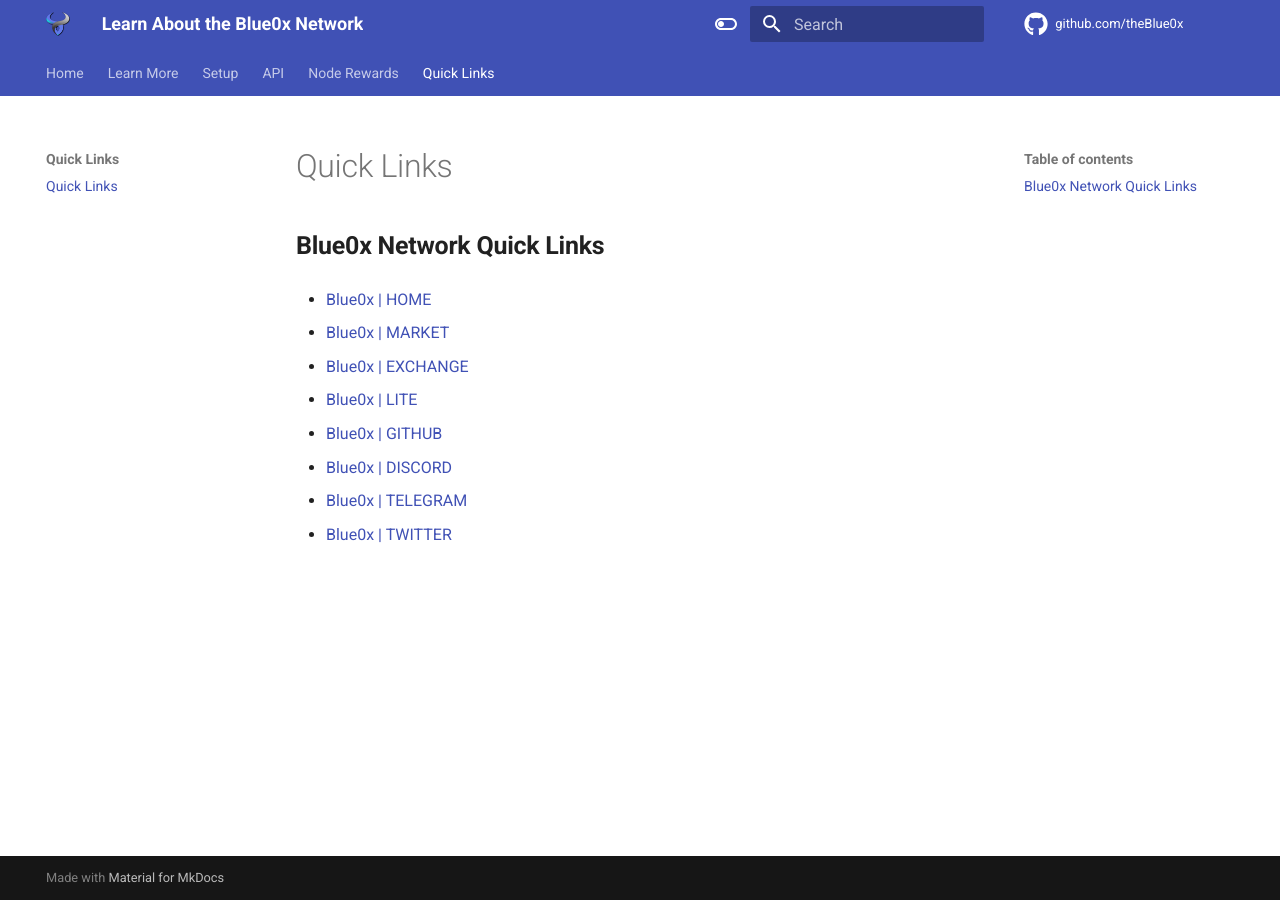
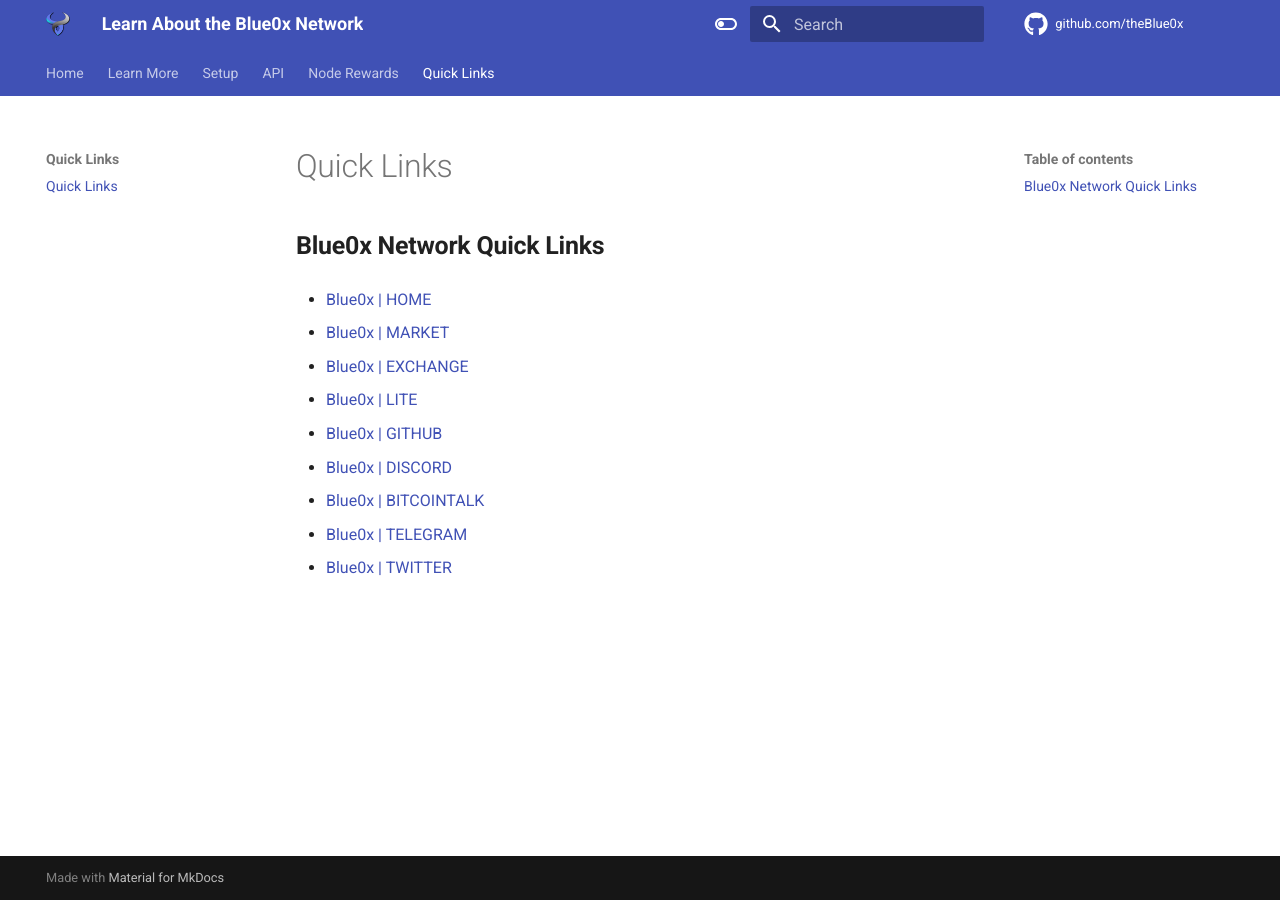
Before and after one commit to theBlue0x/docs, an MkDocs documentation site: the page built from docs/links/index.md, in a window 1280 px wide. Built offline with MkDocs 1.6.1 and Material for MkDocs 9.7.7, drawn with Linux system fonts in a browser that asks for light colours.

Commit message:
Update index.md

```diff
--- a/docs/links/index.md
+++ b/docs/links/index.md
@@ -12,6 +12,8 @@
 
 * [Blue0x | DISCORD](https://discord.gg/EbBWRSPW63)
 
+* [Blue0x | BITCOINTALK](https://bitcointalk.org/index.php?topic=5384371.0)
+
 * [Blue0x | TELEGRAM](https://t.me/blue0xcom)
 
 * [Blue0x | TWITTER](https://twitter.com/blue0x_com)
```
